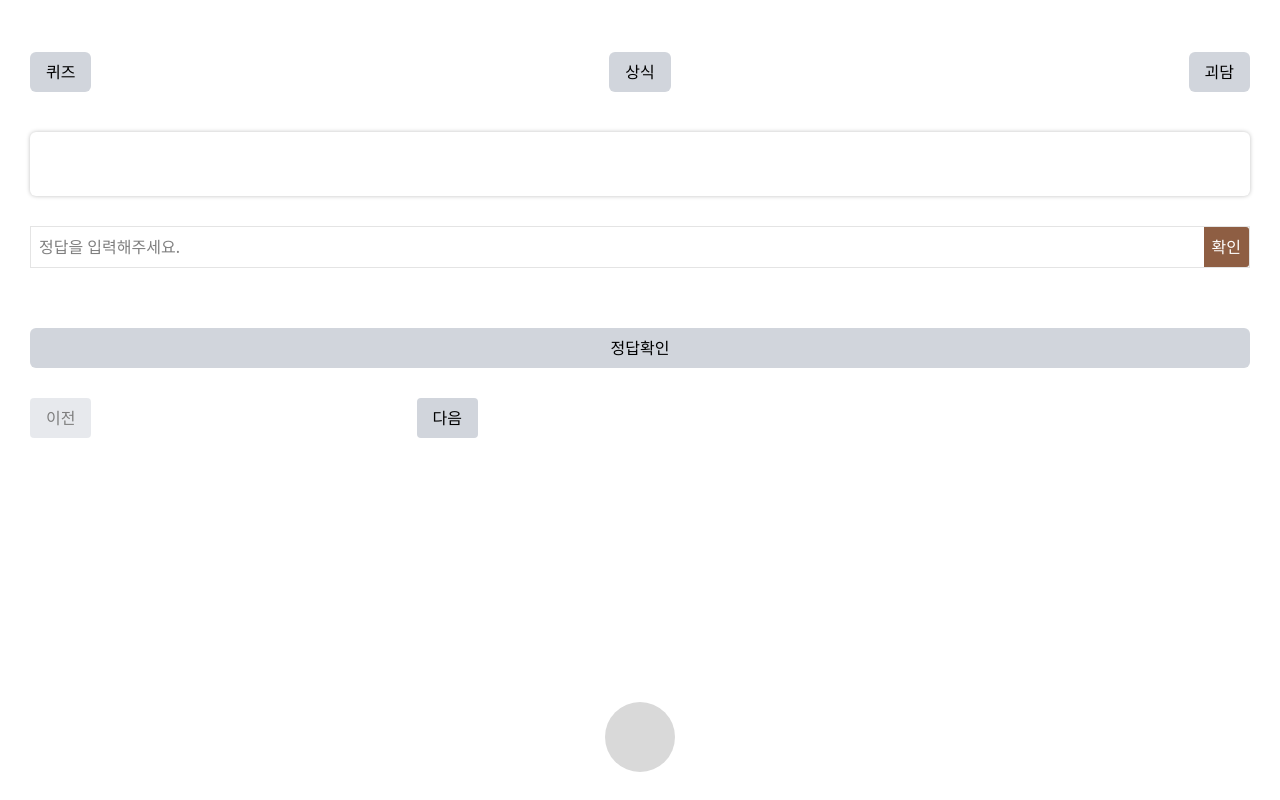
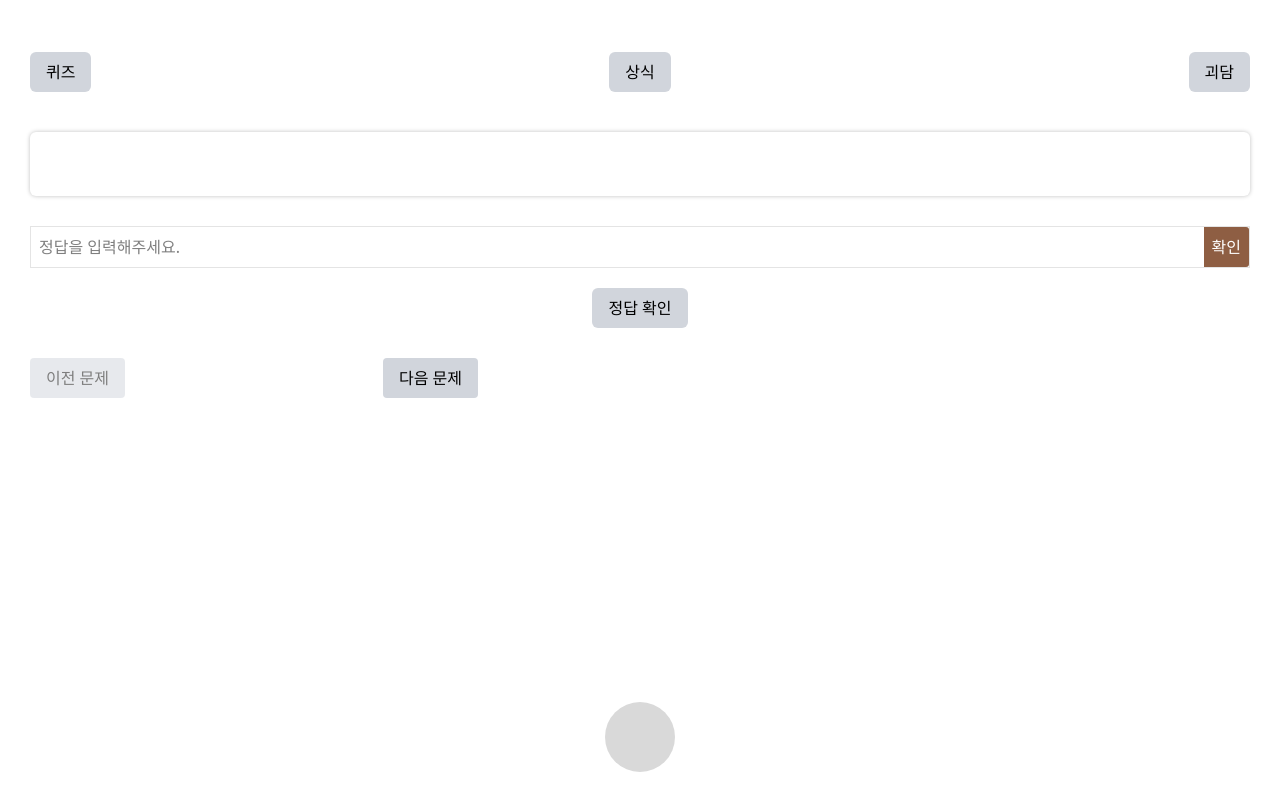
Before and after one commit to kdt-ful-class-three-group/poop, a React (Vite) app in the folder client/: page /Quiz in a window 1280 px wide. Built offline with nearby package versions, Linux system fonts and the light colour scheme; no server answers.

Commit message:
다음 이전 버튼 클릭시 열려있는 정답 토글 닫기 추가

```diff
--- a/client/src/components/PageButton.jsx
+++ b/client/src/components/PageButton.jsx
@@ -1,27 +1,29 @@
-function PageButton({ currentIndex, setCurrentIndex, length }) {
-
-
-
-
+function PageButton({ setCurrentIndex, currentIndex, length, prevLabel = "이전", nextLabel = "다음", onNext, onPrev  }) {
 
 
     return (
         <div className="flex justify-between mt-4 w-full max-w-md">
             <button
-                onClick={() => setCurrentIndex((prev) => Math.max(prev - 1, 0))}
+                onClick={() => {setCurrentIndex((prev) => Math.max(prev - 1, 0))
+                    if(onPrev) onPrev()
+            }}
                 disabled={currentIndex === 0}
                 className="px-4 py-2 bg-gray-300 rounded disabled:opacity-50"
+
             >
-                이전
+                {prevLabel}
             </button>
             <button
-                onClick={() =>
-                    setCurrentIndex((prev) => Math.min(prev + 1, length - 1))
-                }
+                onClick={() =>{
+                    setCurrentIndex((prev) => Math.min(prev + 1, length - 1));
+                    if(onNext) onNext()
+                }}
                 disabled={currentIndex === length - 1}
                 className="px-4 py-2 bg-gray-300 rounded disabled:opacity-50"
+
+
             >
-                다음
+                {nextLabel}
             </button>
 
 
--- a/client/src/pages/Quiz.jsx
+++ b/client/src/pages/Quiz.jsx
@@ -8,6 +8,15 @@ function Quiz() {
     const [currentIndex, setCurrentIndex] = useState(0);
     const [answer, setAnswer] = useState("");
     const [isAnswerCorrect, setIsAnswerCorrect] = useState(false);
+    const [showAnswer, setShowAnswer] = useState(false);
+
+
+    const toggleAnswer = () => {
+        setShowAnswer((prev) => !prev);
+    };
+
+
+
 
 
     const handleSubmit = () => {
@@ -18,6 +27,7 @@ function Quiz() {
             alert("정답입니다.");
             setCurrentIndex(prev => prev + 1);
             setAnswer("");
+            setShowAnswer(false);
         } else {
             setIsAnswerCorrect(false);
            alert("오답입니다.");
@@ -38,7 +48,7 @@ function Quiz() {
           setCurrentIndex={setCurrentIndex}
       />
       </div>
-      <div className="border-[1px] flex border-[#D9D9D9]/70  mb-[60px] ">
+      <div className="border-[1px] flex border-[#D9D9D9]/70  mb-[20px] ">
 
               <input
                   className="w-full outline-none p-2"
@@ -54,13 +64,30 @@ function Quiz() {
                   확인
               </button>
 
+      </div>
+        <div className="flex justify-center mb-[30px]">
+            <button
+                onClick={toggleAnswer}
+                className="bg-gray-300 px-4 py-2 rounded-md hover:bg-gray-400"
+            >
+                {showAnswer ? "닫기" : "정답 확인"}
+            </button>
+        </div>
 
 
-      </div>
-        <div className="flex justify-center bg-gray-300 px-4 py-2 rounded-md mb-[30px] hover:bg-gray-400">
-            <button>정답확인</button>
-        </div>
+        {showAnswer && (
+            <div className="flex justify-center mb-[30px]">
+                <div className="bg-gray-100 border border-gray-300 px-4 py-2 rounded-md text-center">
+                    {quizData[currentIndex]?.answer}
+                </div>
+            </div>
+        )}
         <PageButton
+            prevLabel="이전 문제"
+            nextLabel="다음 문제"
+            onNext={()=> setShowAnswer(false)}
+            onPrev={()=>setShowAnswer(false)}
+
 
             setCurrentIndex={setCurrentIndex}
             currentIndex={currentIndex}
```
